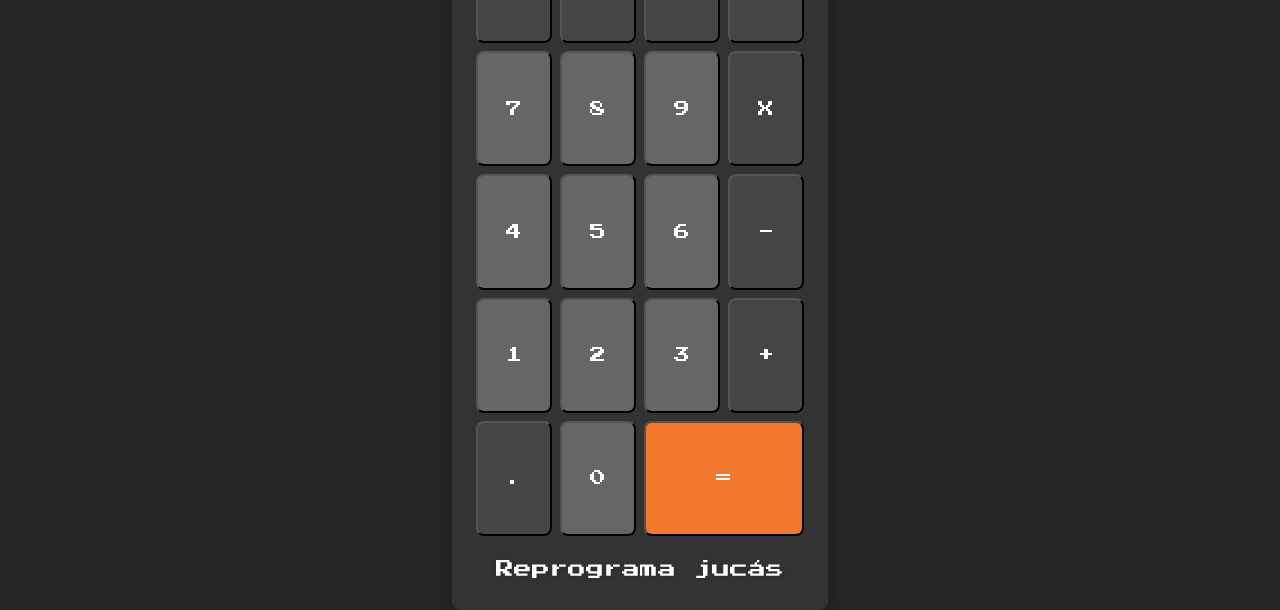
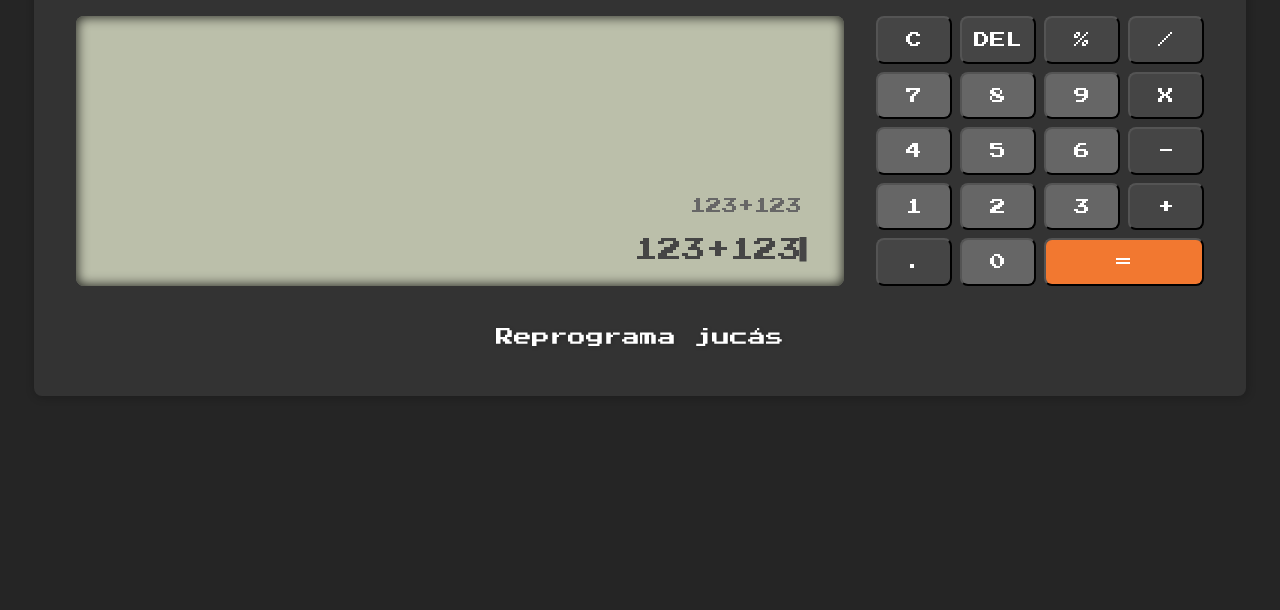
Before and after one commit to Antonio-Carlos-Leite/Calculator, a plain HTML site: page index.html in a window 1280 px wide. Shown: the part 251-861 px from the top of the page. After the commit the page ends 800 px from the top, so only its background shows below. Drawn offline with Linux system fonts and the light colour scheme.

Commit message:
add style desktop

```diff
--- a/styles/style.css
+++ b/styles/style.css
@@ -61,6 +61,15 @@ header h1 {
   color: var(--button-text-color);
 }
 
+.expression::after {
+  content: "|";
+  position: absolute;
+  bottom: -0.1rem;
+  right: -1.2rem;
+  font-size: clamp(1.8rem, 3.5vw, 2.8rem);
+  animation: blink 1s infinite;
+}
+
 .expressionDisplay {
   position: absolute;
   bottom: 4.8rem;
@@ -117,3 +126,58 @@ footer a {
 footer a:hover {
   text-decoration: underline;
 }
+
+@keyframes blink {
+  0%,
+  60% {
+    opacity: 1;
+  }
+
+  61%,
+  100% {
+    opacity: 0;
+  }
+}
+
+
+@media (min-width: 768px) {
+    .calculator {
+        padding: 4.2rem;
+    }
+
+    main {
+        display: flex;
+        align-items: center;
+        justify-content: center;
+        gap: 3.2rem;
+    }
+
+    .screen {
+        width: 60vw;
+        height: 27rem;
+    }
+
+    .expression {
+        bottom: 2.4rem;
+        right: 4.2rem;
+    }
+
+    .expression::after {
+        bottom: -0.25rem;
+        right: -1.5rem;
+    }
+
+    .expressionDisplay {
+        bottom: 7.2rem;
+        right: 4.2rem;
+    }
+
+    .gridButtons {
+        grid-template-rows: repeat(5, 4.75rem);
+        margin-top: 3.2rem;
+    }
+
+    footer {
+        margin-top: 4.2rem;
+    }
+}
```
